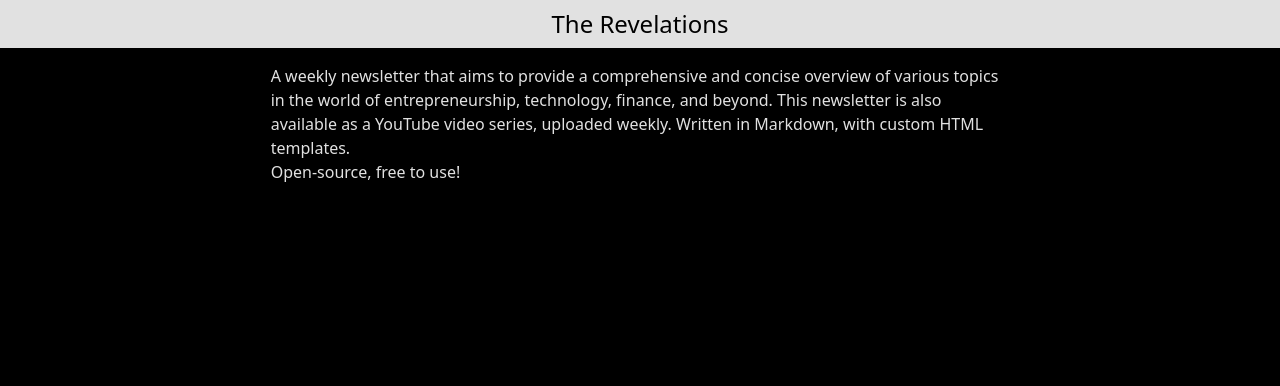
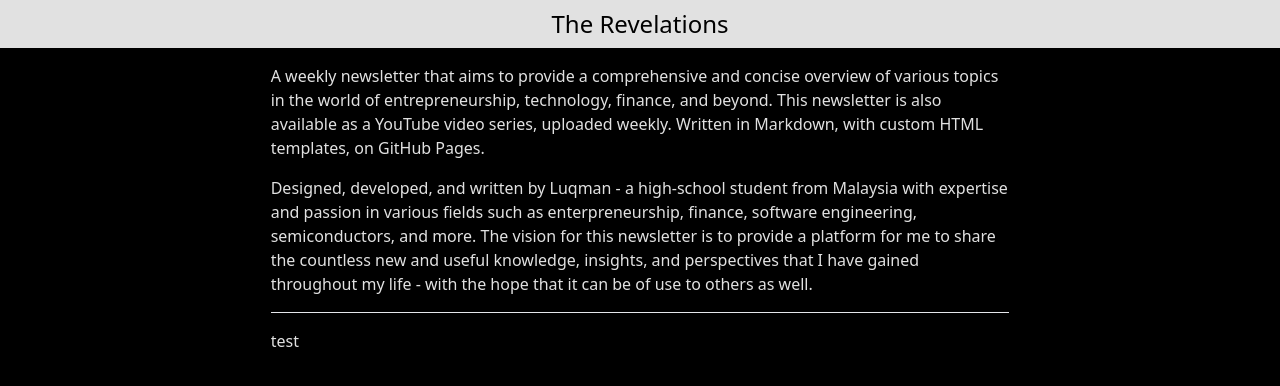
Before and after one commit to theluqmn/revelations, a Jekyll site: the page built from index.md, in a window 1280 px wide. Shown: the top 386 px of the page. Built offline with Jekyll 4.4.1, drawn with Linux system fonts in a browser that asks for light colours; nearby versions of some CDN libraries.

Commit message:
Proper intro

```diff
--- a/_layouts/home.html
+++ b/_layouts/home.html
@@ -32,9 +32,8 @@
         </header>
 
         <main class="pt-16 p-4 md:p-1 md:pt-16 lg:w-7/12 items-center mx-auto space-y-3 text-sm lg:text-base">
-            <div class="text-[rgb(225,225,225)]">
+            <div class="text-[rgb(225,225,225)] space-y-4">
                 {{ content }}
             </div>
-        </main>
     </body>
 </html>
--- a/index.md
+++ b/index.md
@@ -5,6 +5,10 @@ title: The Revelations - Weekly Newsletter by Luqman
 description: A weekly newsletter that aims to provide a comprehensive and concise overview of various topics in the world of entrepreneurship, technology, finance, and beyond. This newsletter is also available as a YouTube video series, uploaded weekly. Written in Markdown, with custom HTML templates.
 ---
 
-A weekly newsletter that aims to provide a comprehensive and concise overview of various topics in the world of entrepreneurship, technology, finance, and beyond. This newsletter is also available as a YouTube video series, uploaded weekly. Written in Markdown, with custom HTML templates.
+A weekly newsletter that aims to provide a comprehensive and concise overview of various topics in the world of entrepreneurship, technology, finance, and beyond. This newsletter is also available as a YouTube video series, uploaded weekly. Written in Markdown, with custom HTML templates, on GitHub Pages.
 
-Open-source, free to use!
+Designed, developed, and written by [Luqman](https://theluqmn.github.io/) - a high-school student from Malaysia with expertise and passion in various fields such as enterpreneurship, finance, software engineering, semiconductors, and more. The vision for this newsletter is to provide a platform for me to share the countless new and useful knowledge, insights, and perspectives that I have gained throughout my life - with the hope that it can be of use to others as well.
+
+---
+
+test
```
